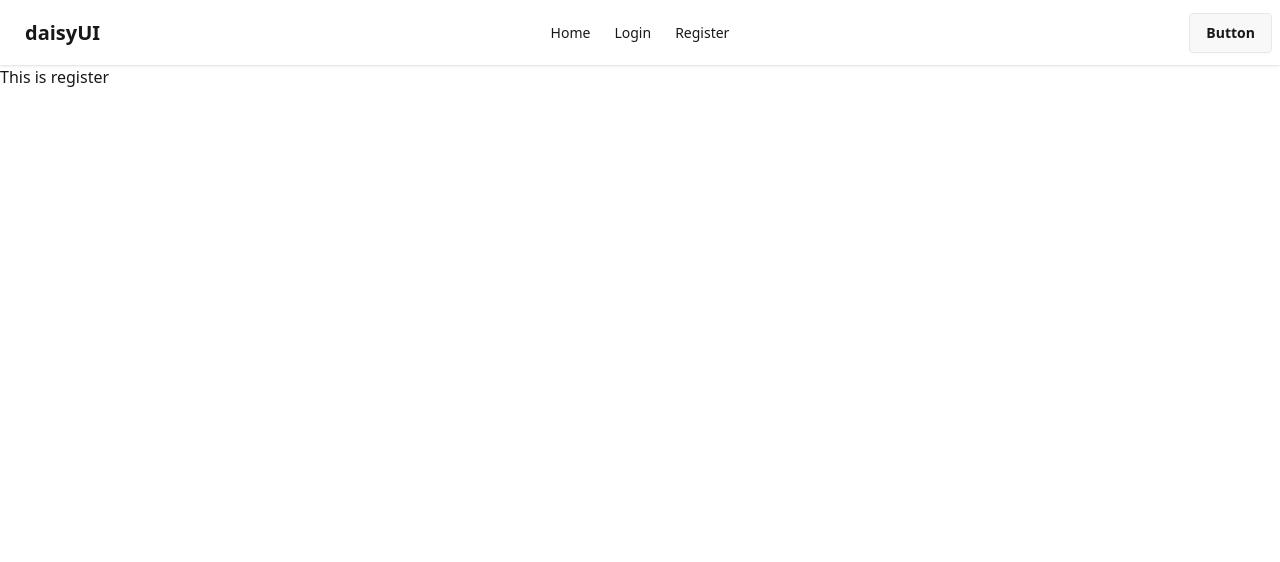
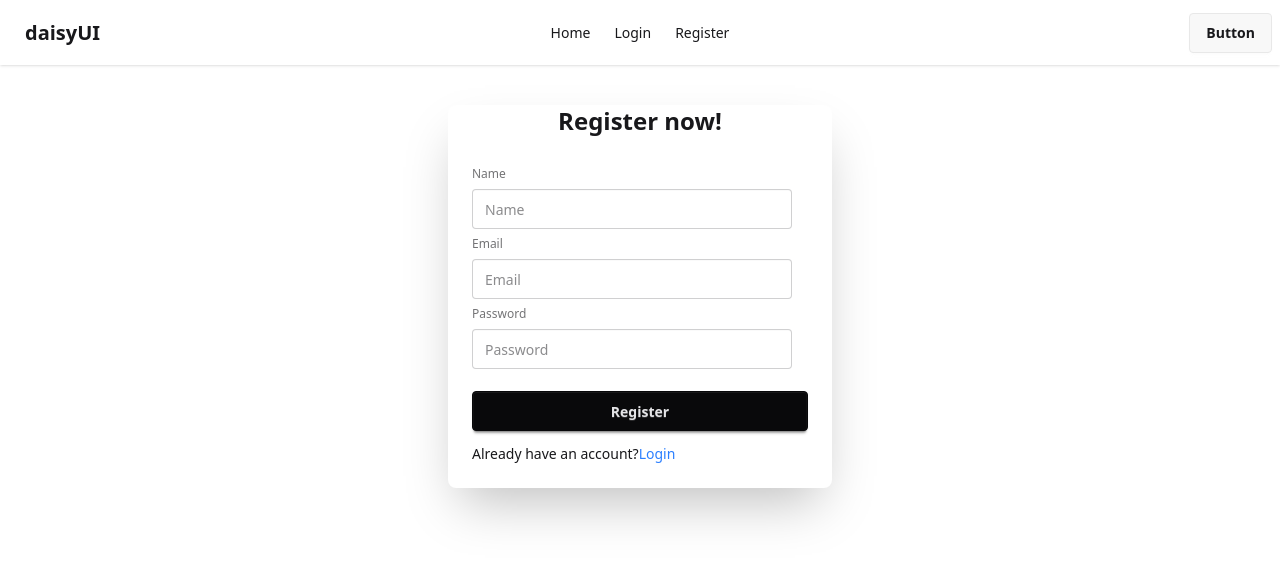
Before and after one commit to Foysal-Munsy/auth-integration, a React (Vite) app: page /register in a window 1280 px wide. Shown: the top 562 px of the page. Built offline with nearby package versions, Linux system fonts and the light colour scheme.

Commit message:
form added

```diff
--- a/package.json
+++ b/package.json
@@ -11,6 +11,7 @@
   },
   "dependencies": {
     "@tailwindcss/vite": "^4.1.5",
+    "firebase": "^11.7.1",
     "react": "^19.1.0",
     "react-dom": "^19.1.0",
     "react-router": "^7.5.3",
--- a/src/Components/Login/Login.jsx
+++ b/src/Components/Login/Login.jsx
@@ -1,7 +1,30 @@
 import React from "react";
+import { Link } from "react-router";
 
 const Login = () => {
-  return <div>This is login</div>;
+  return (
+    <div className="card bg-base-100 w-full max-w-sm mx-auto shrink-0 shadow-2xl my-10">
+      <h3 className="text-2xl text-center font-bold">Login now!</h3>
+      <div className="card-body">
+        <form className="fieldset">
+          <label className="label">Email</label>
+          <input type="email" className="input" placeholder="Email" />
+          <label className="label">Password</label>
+          <input type="password" className="input" placeholder="Password" />
+          <div>
+            <a className="link link-hover">Forgot password?</a>
+          </div>
+          <button className="btn btn-neutral mt-4">Login</button>
+        </form>
+        <p>
+          New to site?{" "}
+          <Link className="text-blue-500" to="/register">
+            Register
+          </Link>
+        </p>
+      </div>
+    </div>
+  );
 };
 
 export default Login;
--- a/src/Components/Register/Register.jsx
+++ b/src/Components/Register/Register.jsx
@@ -1,7 +1,39 @@
 import React from "react";
+import { Link } from "react-router";
 
 const Register = () => {
-  return <div>This is register</div>;
+  return (
+    <div className="card bg-base-100 w-full max-w-sm mx-auto shrink-0 shadow-2xl my-10">
+      <h3 className="text-2xl text-center font-bold">Register now!</h3>
+      <div className="card-body">
+        <form className="fieldset">
+          <label className="label">Name</label>
+          <input type="text" name="name" className="input" placeholder="Name" />
+          <label className="label">Email</label>
+          <input
+            type="email"
+            name="email"
+            className="input"
+            placeholder="Email"
+          />
+          <label className="label">Password</label>
+          <input
+            type="password"
+            name="password"
+            className="input"
+            placeholder="Password"
+          />
+          <button className="btn btn-neutral mt-4">Register</button>
+        </form>
+        <p>
+          Already have an account?
+          <Link className="text-blue-500" to="/login">
+            Login
+          </Link>
+        </p>
+      </div>
+    </div>
+  );
 };
 
 export default Register;
--- /dev/null
+++ b/src/firebase.init.js
@@ -0,0 +1,17 @@
+// Import the functions you need from the SDKs you need
+import { initializeApp } from "firebase/app";
+// TODO: Add SDKs for Firebase products that you want to use
+// https://firebase.google.com/docs/web/setup#available-libraries
+
+// Your web app's Firebase configuration
+const firebaseConfig = {
+  apiKey: "AIzaSyDheJQ9G7syUNIhfOUO39FPPEK1l20GiC8",
+  authDomain: "auth-integration-4493c.firebaseapp.com",
+  projectId: "auth-integration-4493c",
+  storageBucket: "auth-integration-4493c.firebasestorage.app",
+  messagingSenderId: "1088124423995",
+  appId: "1:1088124423995:web:57a1cfeeed96f6fd0f711e",
+};
+
+// Initialize Firebase
+const app = initializeApp(firebaseConfig);
```
Also changed, not shown: 1 other file (tests, documents, lock files or other folders).
